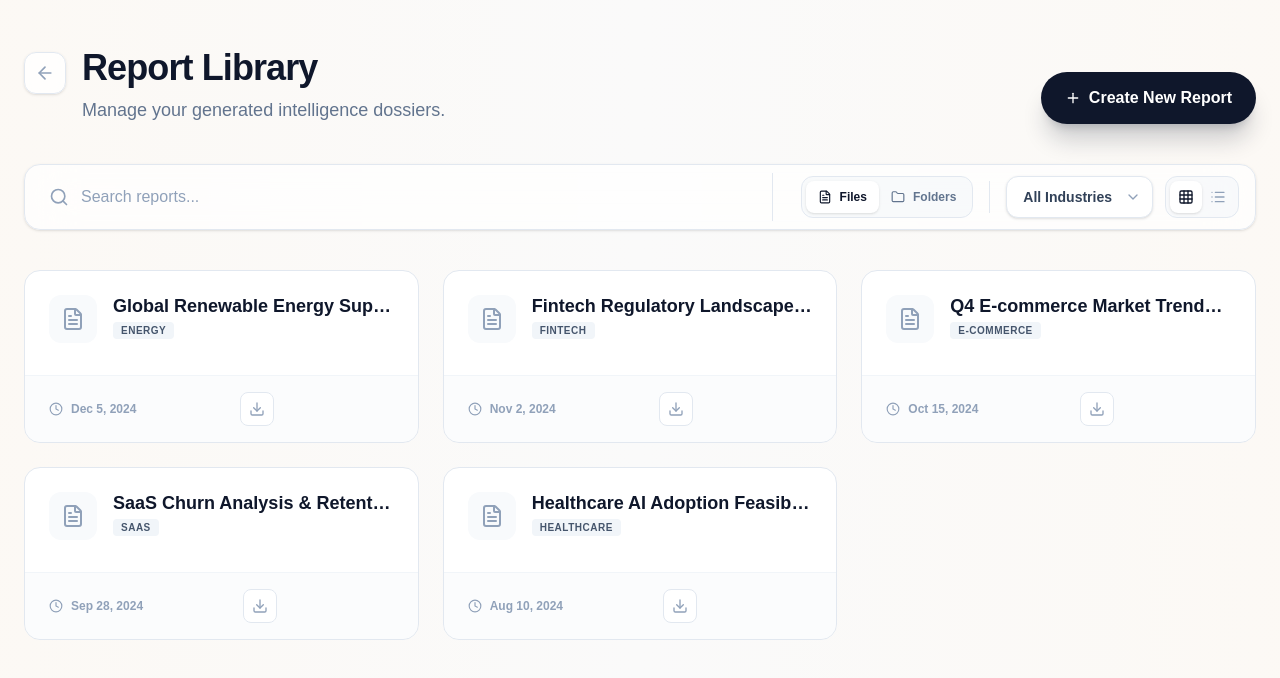
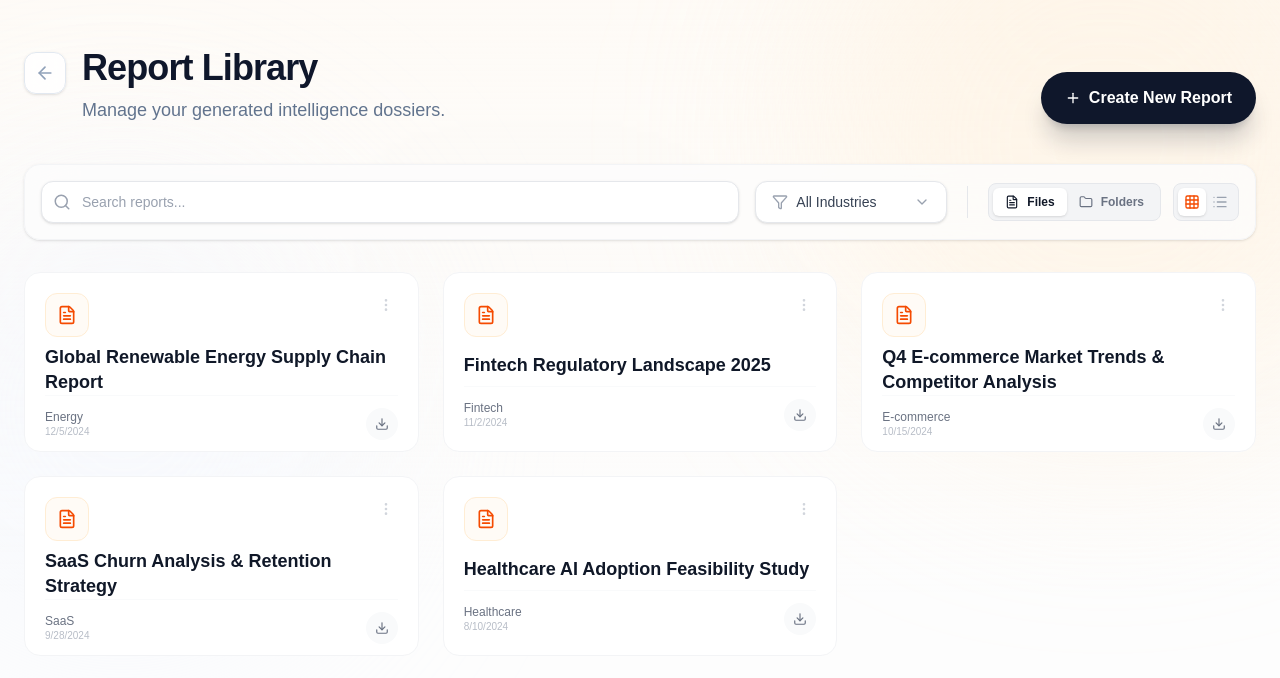
Before and after one commit to Ameerjafar/ZARC-Development, a Next.js app in the folder my-app/: page /reports-history in a window 1280 px wide. Shown: the top 678 px of the page. Built offline with nearby package versions, Linux system fonts and the light colour scheme.

Commit message:
improved the report-history page

```diff
--- a/my-app/app/components/reports-history/FileCard.tsx
+++ b/my-app/app/components/reports-history/FileCard.tsx
@@ -1,9 +1,6 @@
-"use client";
-
-import React from "react";
 import { motion } from "framer-motion";
-import { FileText, Clock, Download, Loader, ArrowLeft } from "lucide-react";
-import { Report } from "../../types/reporting";
+import { FileText, Download, Clock, MoreVertical, Loader2, Sparkles } from "lucide-react";
+import { Report } from "../types/reporting";
 
 interface FileCardProps {
     report: Report;
@@ -14,73 +11,87 @@ interface FileCardProps {
 }
 
 export const FileCard = ({ report, viewMode, downloadingId, onDownload, onClick }: FileCardProps) => {
+    const isDownloading = downloadingId === report.id;
+
+    // --- LIST VIEW ---
+    if (viewMode === "list") {
+        return (
+            <motion.div
+                layout
+                initial={{ opacity: 0, y: 5 }}
+                animate={{ opacity: 1, y: 0 }}
+                onClick={onClick}
+                className="group flex items-center justify-between p-3 bg-white border border-gray-100 rounded-xl hover:border-orange-200 hover:shadow-md hover:shadow-orange-500/5 transition-all cursor-pointer"
+            >
+                <div className="flex items-center gap-4">
+                    <div className="w-10 h-10 rounded-lg bg-gray-50 flex items-center justify-center text-gray-500 group-hover:bg-orange-50 group-hover:text-orange-600 transition-colors">
+                        <FileText size={18} />
+                    </div>
+                    <div>
+                        <h3 className="font-bold text-gray-900 text-sm group-hover:text-orange-700 transition-colors">
+                            {report.title}
+                        </h3>
+                        <div className="flex items-center gap-2 text-xs text-gray-400 font-medium">
+                            <span>{report.industry}</span>
+                            <span className="w-1 h-1 rounded-full bg-gray-300"></span>
+                            <span>{new Date(report.createdAt).toLocaleDateString()}</span>
+                        </div>
+                    </div>
+                </div>
+
+                <button
+                    onClick={onDownload}
+                    disabled={isDownloading}
+                    className="p-2 text-gray-400 hover:text-orange-600 hover:bg-orange-50 rounded-lg transition-colors"
+                >
+                    {isDownloading ? <Loader2 size={16} className="animate-spin" /> : <Download size={16} />}
+                </button>
+            </motion.div>
+        );
+    }
+
+    // --- GRID VIEW (Compact & Clean) ---
     return (
         <motion.div
             layout
+            initial={{ opacity: 0, scale: 0.98 }}
+            animate={{ opacity: 1, scale: 1 }}
             onClick={onClick}
-            initial={{ opacity: 0, scale: 0.95 }}
-            animate={{ opacity: 1, scale: 1 }}
-            exit={{ opacity: 0, scale: 0.95 }}
-            transition={{ duration: 0.2 }}
-            className={`
-        group relative bg-white border border-slate-200 rounded-2xl cursor-pointer
-        hover:border-orange-200 hover:shadow-xl hover:shadow-orange-500/10 transition-all duration-300 overflow-hidden
-        ${viewMode === "list" ? "p-4 flex items-center gap-6" : "p-0 flex flex-col h-full"}
-      `}
+            className="group relative bg-white rounded-2xl p-5 border border-gray-100 cursor-pointer h-[180px] flex flex-col justify-between transition-all duration-300 hover:shadow-xl hover:shadow-orange-500/10 hover:border-orange-200"
         >
-            {viewMode === "grid" && (
-                <div className="absolute top-0 inset-x-0 h-1 bg-gradient-to-r from-orange-400 to-amber-500 opacity-0 group-hover:opacity-100 transition-opacity" />
-            )}
-
-            <div className={`
-          flex items-start gap-4
-          ${viewMode === "grid" ? "p-6 pb-2" : ""}
-    `}>
-                <div className={`
-          flex-shrink-0 w-12 h-12 rounded-xl flex items-center justify-center transition-all border border-transparent
-          bg-slate-50 group-hover:bg-orange-50 group-hover:border-orange-100
-      `}>
-                    <FileText className="w-6 h-6 text-slate-400 group-hover:text-orange-600 transition-colors" />
+            {/* Top Section */}
+            <div className="flex justify-between items-start">
+                <div className="w-11 h-11 rounded-xl bg-orange-50/50 border border-orange-100 flex items-center justify-center text-orange-600 group-hover:bg-orange-100 group-hover:scale-105 transition-all">
+                    <FileText size={20} className="group-hover:hidden" />
+                    <Sparkles size={20} className="hidden group-hover:block animate-pulse" />
                 </div>
 
-                <div className="min-w-0 flex-1">
-                    <h3 className="font-bold text-lg text-slate-900 truncate leading-tight mb-1 group-hover:text-orange-600 transition-colors">
-                        {report.title}
-                    </h3>
-                    <div className="flex items-center gap-2 text-xs font-bold text-slate-500">
-                        <span className="uppercase tracking-wider px-2 py-0.5 bg-slate-100 rounded text-[10px] text-slate-600">{report.industry}</span>
-                    </div>
+                <div className="p-1 text-gray-300 hover:text-gray-600 rounded-lg hover:bg-gray-50 transition-colors">
+                    <MoreVertical size={16} />
                 </div>
             </div>
 
-            {viewMode === "grid" && <div className="flex-1" />}
+            {/* Middle: Title Only */}
+            <div className="mt-2">
+                <h3 className="text-lg font-bold text-gray-900 leading-snug group-hover:text-orange-700 transition-colors line-clamp-2">
+                    {report.title}
+                </h3>
+            </div>
 
-            <div className={`
-         border-t border-slate-100 bg-slate-50/50 flex items-center justify-between gap-3
-         group-hover:bg-white transition-colors
-         ${viewMode === "grid" ? "px-6 py-4 mt-6" : "border-none bg-transparent p-0 ml-auto gap-2"}
-    `}>
-                <div className="flex items-center gap-2 text-xs font-semibold text-slate-400 group-hover:text-slate-600 transition-colors">
-                    <Clock className="w-3.5 h-3.5" />
-                    {report.createdAt.toLocaleDateString("en-US", { month: "short", day: "numeric", year: "numeric" })}
+            {/* Bottom: Meta & Action */}
+            <div className="flex items-center justify-between pt-3 border-t border-gray-50 group-hover:border-orange-50/50 transition-colors">
+                <div className="flex flex-col text-xs font-medium text-gray-400">
+                    <span className="text-gray-500">{report.industry}</span>
+                    <span className="text-[10px] opacity-70">{new Date(report.createdAt).toLocaleDateString()}</span>
                 </div>
 
-                {/* Download Button */}
                 <button
                     onClick={onDownload}
-                    disabled={downloadingId === report.id}
-                    className="relative p-2 rounded-lg bg-white border border-slate-200 text-slate-400 hover:text-orange-600 hover:border-orange-300 hover:bg-orange-50 transition-all disabled:opacity-50 disabled:cursor-not-allowed group/download"
+                    disabled={isDownloading}
+                    className="w-8 h-8 flex items-center justify-center rounded-full bg-gray-50 text-gray-500 hover:bg-gray-900 hover:text-white transition-all"
                 >
-                    {downloadingId === report.id ? (
-                        <Loader className="w-4 h-4 animate-spin" />
-                    ) : (
-                        <Download className="w-4 h-4 group-hover/download:scale-110 transition-transform" />
-                    )}
+                    {isDownloading ? <Loader2 size={14} className="animate-spin" /> : <Download size={14} />}
                 </button>
-
-                <div className="opacity-0 group-hover:opacity-100 -translate-x-2 group-hover:translate-x-0 transition-all duration-300">
-                    <ArrowLeft className="w-4 h-4 text-orange-500 rotate-180" />
-                </div>
             </div>
         </motion.div>
     );
--- a/my-app/app/components/reports-history/FiltersBar.tsx
+++ b/my-app/app/components/reports-history/FiltersBar.tsx
@@ -1,22 +1,19 @@
-"use client";
-
-import React from "react";
+import { Search, Grid, List, ChevronDown, Folder, FileText, Filter } from "lucide-react";
 import { motion, AnimatePresence } from "framer-motion";
-import { Search, FileText, Folder, Grid, List, ChevronDown, Check } from "lucide-react";
 
 interface FiltersBarProps {
     searchQuery: string;
-    setSearchQuery: (query: string) => void;
+    setSearchQuery: (q: string) => void;
     isGroupedView: boolean;
-    setIsGroupedView: (val: boolean) => void;
+    setIsGroupedView: (v: boolean) => void;
     selectedIndustry: string;
-    setSelectedIndustry: (val: string) => void;
+    setSelectedIndustry: (i: string) => void;
     industries: string[];
     isDropdownOpen: boolean;
-    setIsDropdownOpen: (val: boolean) => void;
+    setIsDropdownOpen: (v: boolean) => void;
     viewMode: "grid" | "list";
-    setViewMode: (mode: "grid" | "list") => void;
-    dropdownRef: React.RefObject<HTMLDivElement | null>;
+    setViewMode: (m: "grid" | "list") => void;
+    dropdownRef: React.RefObject<HTMLDivElement>;
 }
 
 export const FiltersBar = ({
@@ -34,87 +31,61 @@ export const FiltersBar = ({
     dropdownRef,
 }: FiltersBarProps) => {
     return (
-        <motion.div
-            initial={{ opacity: 0, y: 10 }}
-            animate={{ opacity: 1, y: 0 }}
-            transition={{ delay: 0.1, duration: 0.5 }}
-            className="bg-white/70 backdrop-blur-xl rounded-2xl shadow-sm border border-slate-200 p-2 mb-10 flex flex-col md:flex-row gap-3 sticky top-6 z-40"
-        >
-            <div className="flex-1 relative">
-                <Search className="absolute left-4 top-1/2 -translate-y-1/2 w-5 h-5 text-slate-400" />
+        <div className="flex flex-col md:flex-row items-center gap-4">
+
+            {/* 1. Search Input (Expands to fill space) */}
+            <div className="relative w-full md:flex-1 group">
+                <div className="absolute inset-y-0 left-3 flex items-center pointer-events-none text-gray-400 group-focus-within:text-orange-500 transition-colors">
+                    <Search size={18} />
+                </div>
                 <input
                     type="text"
                     placeholder="Search reports..."
                     value={searchQuery}
                     onChange={(e) => setSearchQuery(e.target.value)}
-                    className="w-full pl-12 pr-4 py-3 bg-transparent border-none text-slate-900 placeholder:text-slate-400 focus:ring-0 outline-none font-medium"
+                    className="w-full pl-10 pr-4 py-2.5 bg-white border border-gray-200 rounded-xl text-sm font-medium text-gray-700 focus:outline-none focus:border-orange-300 focus:ring-4 focus:ring-orange-50/50 transition-all placeholder:text-gray-400 shadow-sm"
                 />
             </div>
 
-            <div className="h-px md:h-auto md:w-px bg-slate-200 mx-2" />
-
-            <div className="flex items-center gap-3 px-2">
-                {/* Grouping Toggle */}
-                <div className="flex bg-slate-100/50 rounded-xl p-1 border border-slate-200">
-                    <button
-                        onClick={() => setIsGroupedView(false)}
-                        className={`flex items-center gap-2 px-3 py-2 rounded-lg text-xs font-bold transition-all ${!isGroupedView ? "bg-white text-slate-900 shadow-sm" : "text-slate-500 hover:text-slate-700"}`}
-                    >
-                        <FileText className="w-3.5 h-3.5" />
-                        Files
-                    </button>
-                    <button
-                        onClick={() => setIsGroupedView(true)}
-                        className={`flex items-center gap-2 px-3 py-2 rounded-lg text-xs font-bold transition-all ${isGroupedView ? "bg-white text-orange-600 shadow-sm" : "text-slate-500 hover:text-slate-700"}`}
-                    >
-                        <Folder className="w-3.5 h-3.5" />
-                        Folders
-                    </button>
-                </div>
-
-                {!isGroupedView && (
-                    <>
-                        <div className="w-px h-8 bg-slate-200 mx-1"></div>
-                        <div className="relative" ref={dropdownRef}>
+            {/* 2. Industry Dropdown (The requested component) */}
+            <div className="relative w-full md:w-48" ref={dropdownRef}>
                 <button
                     onClick={() => setIsDropdownOpen(!isDropdownOpen)}
-                                className={`
-                  pl-4 pr-10 py-2.5 rounded-xl text-sm font-bold transition-all shadow-sm flex items-center border
-                  ${isDropdownOpen || selectedIndustry !== 'all'
-                                        ? "bg-orange-50 border-orange-200 text-orange-700"
-                                        : "bg-white border-slate-200 text-slate-700 hover:border-orange-200"
-                                    }
-                `}
+                    className="w-full flex items-center justify-between px-4 py-2.5 bg-white border border-gray-200 rounded-xl text-sm font-medium text-gray-700 hover:border-gray-300 focus:outline-none focus:border-orange-300 focus:ring-4 focus:ring-orange-50/50 transition-all shadow-sm"
                 >
+                    <div className="flex items-center gap-2 truncate">
+                        <Filter size={16} className="text-gray-400" />
+                        <span className="capitalize">
                             {selectedIndustry === "all" ? "All Industries" : selectedIndustry}
-                                <ChevronDown className={`absolute right-3 top-1/2 -translate-y-1/2 w-4 h-4 transition-transform ${isDropdownOpen ? "rotate-180 text-orange-500" : "text-slate-400"}`} />
+                        </span>
+                    </div>
+                    <ChevronDown size={16} className={`text-gray-400 transition-transform duration-200 ${isDropdownOpen ? 'rotate-180' : ''}`} />
                 </button>
 
                 <AnimatePresence>
                     {isDropdownOpen && (
                         <motion.div
-                                        initial={{ opacity: 0, y: 8, scale: 0.95 }}
+                            initial={{ opacity: 0, y: 8, scale: 0.98 }}
                             animate={{ opacity: 1, y: 0, scale: 1 }}
-                                        exit={{ opacity: 0, y: 8, scale: 0.95 }}
-                                        className="absolute right-0 top-full mt-2 w-56 bg-white rounded-xl shadow-2xl border border-slate-100 overflow-hidden z-20 p-1"
+                            exit={{ opacity: 0, y: 8, scale: 0.98 }}
+                            transition={{ duration: 0.15 }}
+                            className="absolute top-full left-0 right-0 mt-2 bg-white rounded-xl shadow-xl border border-gray-100 py-1 z-50 overflow-hidden max-h-60 overflow-y-auto"
                         >
-                                        {industries.map((ind) => (
+                            {industries.map((industry) => (
                                 <button
-                                                key={ind}
+                                    key={industry}
                                     onClick={() => {
-                                                    setSelectedIndustry(ind);
+                                        setSelectedIndustry(industry);
                                         setIsDropdownOpen(false);
+                                        if (isGroupedView) setIsGroupedView(false);
                                     }}
-                                                className={`
-                          w-full text-left px-3 py-2.5 rounded-lg text-sm font-bold flex items-center justify-between transition-colors
-                          ${selectedIndustry === ind
+                                    className={`w-full text-left px-4 py-2.5 text-xs font-medium transition-colors flex items-center justify-between ${selectedIndustry === industry
                                             ? "bg-orange-50 text-orange-700"
-                                                        : "text-slate-600 hover:bg-slate-50 hover:text-slate-900"
-                                                    }
-                        `}
+                                            : "text-gray-700 hover:bg-gray-50 hover:text-gray-900"
+                                        }`}
                                 >
-                                                {ind === "all" ? "All Industries" : ind}
-                                                {selectedIndustry === ind && <Check className="w-3.5 h-3.5 text-orange-500" />}
+                                    <span className="capitalize">{industry === "all" ? "All Industries" : industry}</span>
+                                    {selectedIndustry === industry && <div className="w-1.5 h-1.5 rounded-full bg-orange-500" />}
                                 </button>
                             ))}
                         </motion.div>
@@ -122,23 +93,59 @@ export const FiltersBar = ({
                 </AnimatePresence>
             </div>
 
-                        <div className="flex bg-slate-100/50 rounded-xl p-1 border border-slate-200">
+            <div className="w-px h-8 bg-gray-200 hidden md:block mx-1" />
+
+            {/* 3. View Toggles (Files/Folders + Grid/List) */}
+            <div className="flex items-center gap-3 w-full md:w-auto justify-between md:justify-end">
+
+                {/* Files / Folders Toggle */}
+                <div className="flex items-center p-1 bg-gray-100 rounded-lg border border-gray-200">
+                    <button
+                        onClick={() => setIsGroupedView(false)}
+                        className={`flex items-center gap-2 px-3 py-1.5 rounded-md text-xs font-bold transition-all ${!isGroupedView
+                                ? "bg-white text-gray-900 shadow-sm"
+                                : "text-gray-500 hover:text-gray-700"
+                            }`}
+                    >
+                        <FileText size={14} />
+                        <span className="hidden sm:inline">Files</span>
+                    </button>
+                    <button
+                        onClick={() => setIsGroupedView(true)}
+                        className={`flex items-center gap-2 px-3 py-1.5 rounded-md text-xs font-bold transition-all ${isGroupedView
+                                ? "bg-white text-gray-900 shadow-sm"
+                                : "text-gray-500 hover:text-gray-700"
+                            }`}
+                    >
+                        <Folder size={14} />
+                        <span className="hidden sm:inline">Folders</span>
+                    </button>
+                </div>
+
+                {/* Grid / List Toggle (Hidden in Folder View) */}
+                {!isGroupedView && (
+                    <div className="flex items-center p-1 bg-gray-100 rounded-lg border border-gray-200">
                         <button
                             onClick={() => setViewMode("grid")}
-                                className={`p-2 rounded-lg transition-all ${viewMode === "grid" ? "bg-white text-slate-900 shadow-sm" : "text-slate-400 hover:text-slate-600"}`}
+                            className={`p-1.5 rounded-md transition-all ${viewMode === "grid"
+                                    ? "bg-white text-orange-600 shadow-sm"
+                                    : "text-gray-400 hover:text-gray-600"
+                                }`}
                         >
-                                <Grid className="w-4 h-4" />
+                            <Grid size={16} />
                         </button>
                         <button
                             onClick={() => setViewMode("list")}
-                                className={`p-2 rounded-lg transition-all ${viewMode === "list" ? "bg-white text-slate-900 shadow-sm" : "text-slate-400 hover:text-slate-600"}`}
+                            className={`p-1.5 rounded-md transition-all ${viewMode === "list"
+                                    ? "bg-white text-orange-600 shadow-sm"
+                                    : "text-gray-400 hover:text-gray-600"
+                                }`}
                         >
-                                <List className="w-4 h-4" />
+                            <List size={16} />
                         </button>
                     </div>
-                    </>
                 )}
             </div>
-        </motion.div>
+        </div>
     );
 };
--- a/my-app/app/reports-history/page.tsx
+++ b/my-app/app/reports-history/page.tsx
@@ -2,7 +2,6 @@
 
 import { useState, useRef, useEffect } from "react";
 import { motion, AnimatePresence } from "framer-motion";
-import Link from "next/link";
 import { useRouter } from "next/navigation";
 import CreateReportModal from '../components/ReportModal';
 import { MOCK_REPORTS } from "../data/reports";
@@ -58,19 +57,9 @@ export default function ReportsHistoryPage() {
       return a.title.localeCompare(b.title);
     });
 
-  const handleCardClick = (id: string) => {
-    router.push(`/report-view/${id}`);
-  };
-
-  const handleFolderClick = (industry: string) => {
-    setSelectedIndustry(industry);
-    setIsGroupedView(false);
-  };
-
   const handleDownload = async (e: React.MouseEvent, report: Report) => {
-    e.stopPropagation(); // Prevent card click navigation
+    e.stopPropagation();
     setDownloadingId(report.id);
-
     try {
       const blob = await generateWordDocument({
         id: report.id,
@@ -78,41 +67,34 @@ export default function ReportsHistoryPage() {
         industry: report.industry,
         createdAt: report.createdAt,
         sections: [
-          {
-            title: "Executive Summary",
-            content: `This is the ${report.title} intelligence dossier for the ${report.industry} industry.`,
-          },
-          {
-            title: "Key Findings",
-            content: "Detailed insights and analysis from the report generation process.",
-          },
+          { title: "Executive Summary", content: `Analysis for ${report.title}...` },
         ],
       });
-
       downloadFile(blob, `${report.title}.docx`);
     } catch (error) {
-      console.error("Error generating document:", error);
-      alert("Failed to download report. Please try again.");
+      console.error(error);
     } finally {
       setDownloadingId(null);
     }
   };
 
   return (
-    <div className="min-h-screen bg-[#FAFAFA] text-slate-900 font-sans selection:bg-orange-100 selection:text-orange-900 relative overflow-hidden">
+    <div className="min-h-screen bg-[#FDFDFD] text-slate-900 font-sans relative">
 
-      {/* Background Gradient */}
-      <div className="absolute inset-0 pointer-events-none">
-        <div className="absolute inset-0 bg-[#FAFAFA]"></div>
-        <div className="absolute top-[-10%] inset-x-0 h-[800px] bg-[radial-gradient(ellipse_at_top,_var(--tw-gradient-stops))] from-orange-100/60 via-orange-50/30 to-transparent blur-3xl"></div>
-        <div className="absolute top-0 right-0 w-[50%] h-full bg-gradient-to-l from-orange-50/40 to-transparent"></div>
-        <div className="absolute top-0 left-0 w-[50%] h-full bg-gradient-to-r from-orange-50/40 to-transparent"></div>
+      {/* Enhanced Background Gradient */}
+      <div className="fixed inset-0 pointer-events-none z-0">
+        <div className="absolute top-0 inset-x-0 h-[600px] bg-gradient-to-b from-orange-50/60 to-transparent opacity-70" />
+        <div className="absolute top-[-20%] right-[-10%] w-[600px] h-[600px] bg-orange-100/40 rounded-full blur-[100px]" />
+        <div className="absolute top-[20%] left-[-10%] w-[500px] h-[500px] bg-blue-50/40 rounded-full blur-[100px]" />
       </div>
 
       <main className="max-w-7xl mx-auto px-6 py-12 relative z-10">
 
+        <div className="mb-10">
           <HistoryHeader onCreateNew={() => setIsCreateModalOpen(true)} />
+        </div>
 
+        <div className="sticky top-4 z-40 bg-[#FDFDFD]/80 backdrop-blur-xl p-4 rounded-2xl border border-gray-100 shadow-sm mb-8">
           <FiltersBar
             searchQuery={searchQuery}
             setSearchQuery={setSearchQuery}
@@ -127,8 +109,8 @@ export default function ReportsHistoryPage() {
             setViewMode={setViewMode}
             dropdownRef={dropdownRef}
           />
+        </div>
 
-        {/* Content */}
         <AnimatePresence mode="wait">
           {isGroupedView ? (
             <motion.div
@@ -136,14 +118,17 @@ export default function ReportsHistoryPage() {
               initial={{ opacity: 0, y: 10 }}
               animate={{ opacity: 1, y: 0 }}
               exit={{ opacity: 0, y: -10 }}
-              className="grid grid-cols-1 sm:grid-cols-2 lg:grid-cols-3 gap-6"
+              className="grid grid-cols-1 sm:grid-cols-2 lg:grid-cols-3 gap-8"
             >
               {Object.keys(industryCounts).map((industry) => (
                 <FolderCard
                   key={industry}
                   industry={industry}
                   count={industryCounts[industry]}
-                  onClick={() => handleFolderClick(industry)}
+                  onClick={() => {
+                    setSelectedIndustry(industry);
+                    setIsGroupedView(false);
+                  }}
                 />
               ))}
             </motion.div>
@@ -166,7 +151,7 @@ export default function ReportsHistoryPage() {
                     viewMode={viewMode}
                     downloadingId={downloadingId}
                     onDownload={(e) => handleDownload(e, report)}
-                    onClick={() => handleCardClick(report.id)}
+                    onClick={() => router.push(`/report-view/${report.id}`)}
                   />
                 ))}
               </motion.div>
```
Also changed, not shown: my-app/app/components/reports-history/FolderCard.tsx (+52 -16 lines). Lines whose indentation alone changed are shown as unchanged.
